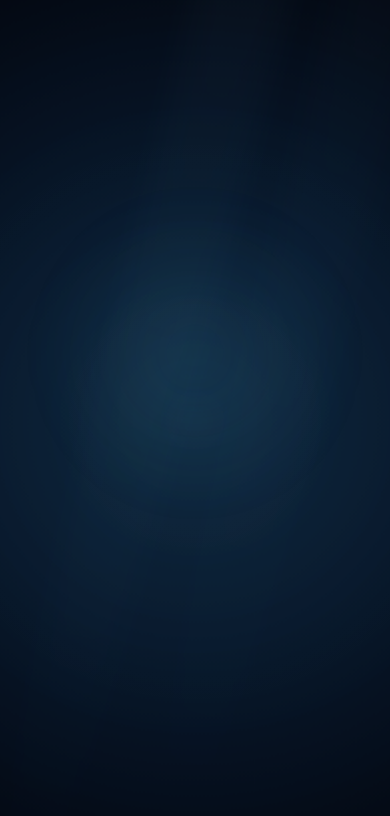
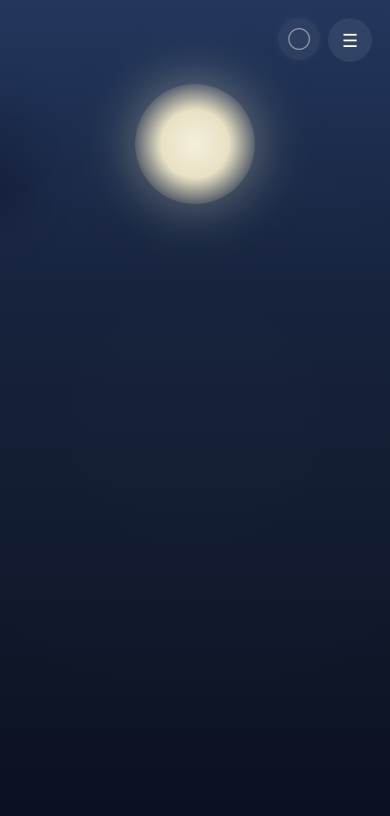
Before and after one commit to skenki01-ui/utouto, a React (Vite) app: page / in a window 390 px wide. Both pictures are taken after a click on the button "はじめる". Shown: the top 816 px of the page. Built offline with nearby package versions, Linux system fonts and the light colour scheme.

Commit message:
fix iphone safari sound start

```diff
--- a/src/App.jsx
+++ b/src/App.jsx
@@ -3,6 +3,8 @@ import { useEffect, useMemo, useState } from "react";
 import "./index.css";
 import "./App.css";
 
+import MenuModal from "./components/MenuModal.jsx";
+import SoundButton from "./components/SoundButton.jsx";
 import StartScreen from "./components/StartScreen.jsx";
 
 import modeList from "./data/modeList.js";
@@ -12,13 +14,19 @@ import createModeSound from "./sounds/createModeSound.js";
 export default function App() {
 
   const [mode, setMode] =
-    useState("deep");
+    useState("yorugumo");
 
   const [started, setStarted] =
     useState(false);
 
+  const [menuOpen, setMenuOpen] =
+    useState(false);
+
   const [soundOn, setSoundOn] =
-    useState(true);
+    useState(false);
+
+  const [audioInstance, setAudioInstance] =
+    useState(null);
 
   const [sleepTimer, setSleepTimer] =
     useState(0);
@@ -44,19 +52,22 @@ export default function App() {
 
   useEffect(() => {
 
-    let audio;
+    if (!soundOn) {
+      return;
+    }
 
-    if (
-      started &&
-      soundOn &&
-      currentMode?.sound
-    ) {
+    if (audioInstance?.fadeOut) {
 
-      audio = createModeSound(
+      audioInstance.fadeOut();
+
+    }
+
+    const audio =
+      createModeSound(
         currentMode.sound
       );
 
-    }
+    setAudioInstance(audio);
 
     return () => {
 
@@ -68,40 +79,44 @@ export default function App() {
 
     };
 
-  }, [
-    started,
-    soundOn,
-    currentMode
-  ]);
+  }, [mode]);
 
   useEffect(() => {
 
     if (
-      !started ||
       !soundOn ||
       sleepTimer === 0
     ) {
       return;
     }
 
-    const timer = setTimeout(() => {
+    const timer =
+      setTimeout(() => {
 
-      setSoundOn(false);
+        if (
+          audioInstance?.fadeOut
+        ) {
 
-    }, sleepTimer);
+          audioInstance.fadeOut();
+
+        }
+
+        setAudioInstance(null);
+
+        setSoundOn(false);
+
+      }, sleepTimer);
 
     return () =>
       clearTimeout(timer);
 
   }, [
-    started,
     soundOn,
-    sleepTimer
+    sleepTimer,
+    audioInstance,
   ]);
 
   useEffect(() => {
-
-    if (!started) return;
 
     setVisible(false);
 
@@ -129,7 +144,7 @@ export default function App() {
 
     };
 
-  }, [mode, started]);
+  }, [mode]);
 
   return (
     <div className="app">
@@ -140,7 +155,36 @@ export default function App() {
           mode={mode}
           setMode={setMode}
           soundOn={soundOn}
-          setSoundOn={setSoundOn}
+          setSoundOn={(next) => {
+
+            if (!soundOn) {
+
+              const audio =
+                createModeSound(
+                  currentMode.sound
+                );
+
+              setAudioInstance(audio);
+
+              setSoundOn(true);
+
+            } else {
+
+              if (
+                audioInstance?.fadeOut
+              ) {
+
+                audioInstance.fadeOut();
+
+              }
+
+              setAudioInstance(null);
+
+              setSoundOn(false);
+
+            }
+
+          }}
           sleepTimer={sleepTimer}
           setSleepTimer={setSleepTimer}
           setStarted={setStarted}
@@ -180,6 +224,61 @@ export default function App() {
 
           </div>
 
+          <button
+            onClick={() => {
+              setMenuOpen(true);
+            }}
+            className="menuButton"
+          >
+            ☰
+          </button>
+
+          <SoundButton
+            soundOn={soundOn}
+            setSoundOn={(next) => {
+
+              if (!soundOn) {
+
+                const audio =
+                  createModeSound(
+                    currentMode.sound
+                  );
+
+                setAudioInstance(audio);
+
+                setSoundOn(true);
+
+              } else {
+
+                if (
+                  audioInstance?.fadeOut
+                ) {
+
+                  audioInstance.fadeOut();
+
+                }
+
+                setAudioInstance(null);
+
+                setSoundOn(false);
+
+              }
+
+            }}
+          />
+
+          {menuOpen && (
+
+            <MenuModal
+              mode={mode}
+              setMode={setMode}
+              setMenuOpen={setMenuOpen}
+              sleepTimer={sleepTimer}
+              setSleepTimer={setSleepTimer}
+            />
+
+          )}
+
         </>
 
       )}
```
